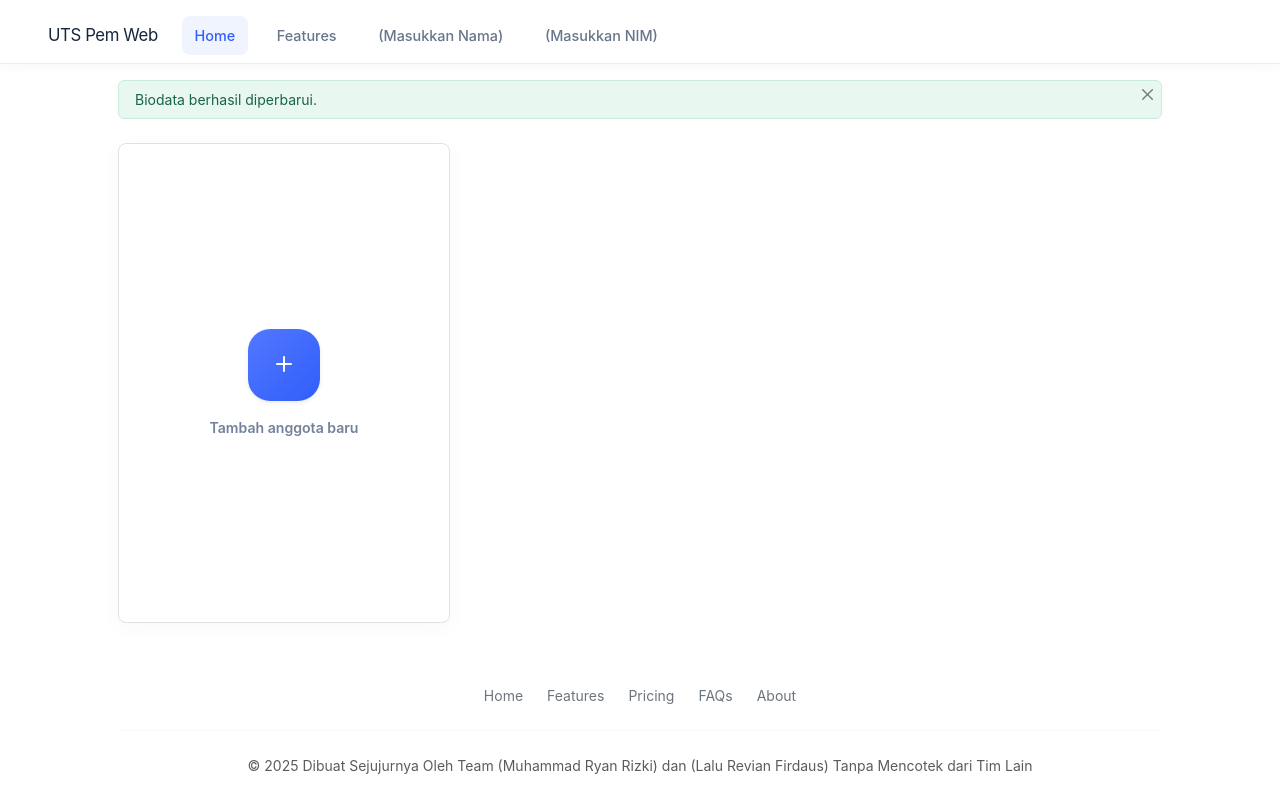
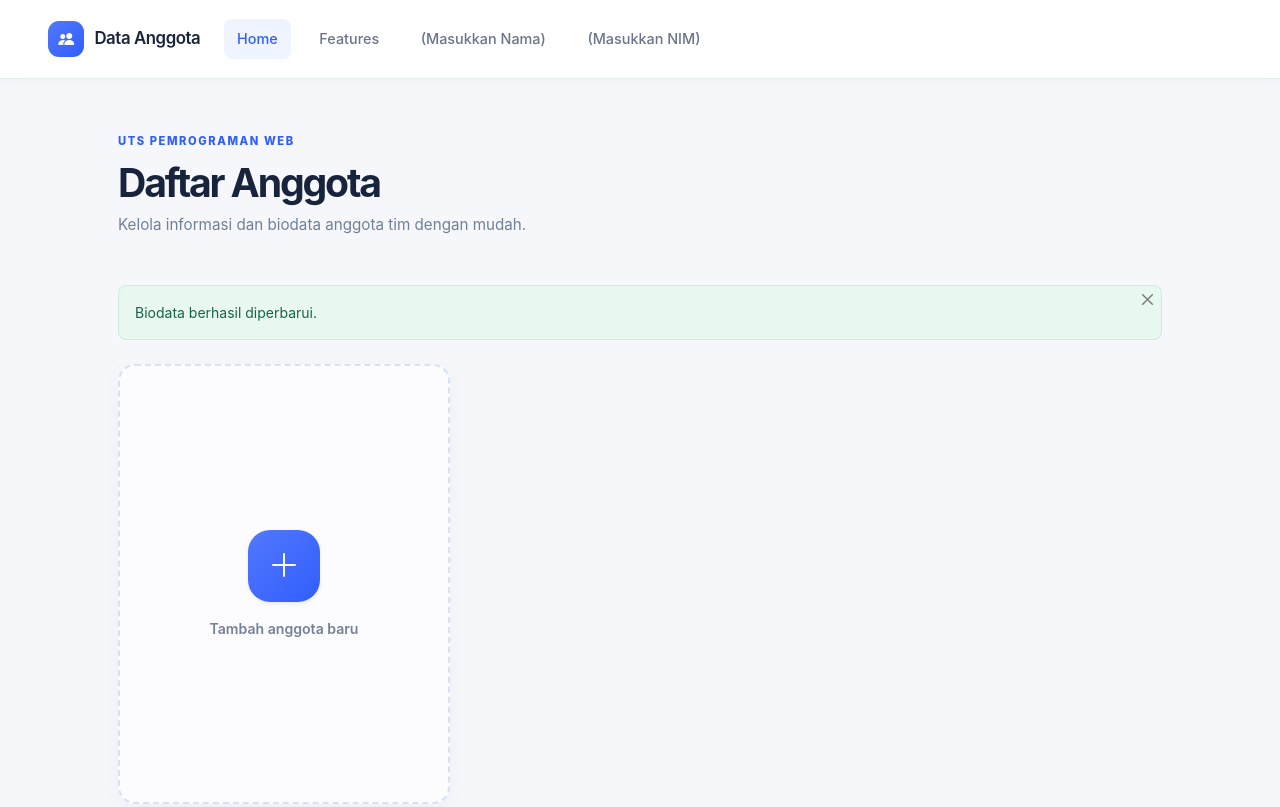
Before and after one commit to ryanrizki-glicth/uts-muhammad-ryan-rizki, a plain HTML site: page frontend/index.html in a window 1280 px wide. Shown: the top 807 px of the page. Drawn offline with nearby package versions, Linux system fonts and the light colour scheme; no server answers.

Commit message:
Perbarui struktur halaman daftar anggota

```diff
--- a/frontend/index.html
+++ b/frontend/index.html
@@ -3,7 +3,7 @@
 <head>
   <meta charset="UTF-8" />
   <meta name="viewport" content="width=device-width, initial-scale=1.0" />
-  <title>UTS Pem Web - Biodata Anggota</title>
+  <title>Data Anggota | UTS Pem Web</title>
 
   <!-- Bootstrap 5.3 CSS -->
   <link href="https://cdn.jsdelivr.net/npm/bootstrap@5.3.3/dist/css/bootstrap.min.css" rel="stylesheet" integrity="sha384-QWTKZyjpPEjISv5WaRU9OFeRpok6YctnYmDr5pNlyT2bRjXh0JMhjY6hW+ALEwIH" crossorigin="anonymous">
@@ -12,15 +12,15 @@
   <!-- Custom CSS persis sesuai contoh UTS -->
   <link rel="stylesheet" href="css/style.css" />
 </head>
-<body class="bg-white d-flex flex-column min-vh-100">
+<body class="d-flex flex-column min-vh-100">
 
   <!-- ================= TOP NAVBAR ================= -->
   <!-- Persis sesuai gambar referensi: UTS Pem Web, Home, Features, (Masukkan Nama), (Masukkan NIM) -->
-  <nav class="navbar navbar-expand-lg navbar-light bg-white pt-3 pb-2">
+  <nav class="navbar navbar-expand-lg navbar-light bg-white py-3">
     <div class="container-fluid px-4 px-lg-5">
 
       <!-- Brand Logo / Title -->
-      <a class="navbar-brand text-dark fw-normal fs-5 me-4" href="#home">UTS Pem Web</a>
+      <a class="navbar-brand text-dark fw-semibold fs-5 me-4" href="#home"><span class="brand-mark"><i class="bi bi-people-fill"></i></span> Data Anggota</a>
 
       <!-- Hamburger Button (Mobile Responsive Toggler) -->
       <button
@@ -57,21 +57,23 @@
   </nav>
 
   <!-- ================= MAIN CONTENT CONTAINER ================= -->
-  <main class="flex-grow-1 py-3">
+  <main class="flex-grow-1 py-4 py-lg-5" id="home">
     <div class="container-fluid px-4 px-lg-5" style="max-width: 1140px;">
 
+      <section class="page-heading mb-4 mb-lg-5"><div><span class="eyebrow">UTS PEMROGRAMAN WEB</span><h1 class="page-title">Daftar Anggota</h1><p class="page-subtitle">Kelola informasi dan biodata anggota tim dengan mudah.</p></div></section>
+
       <!-- Alert Banner: "Biodata berhasil diperbarui." -->
-      <div id="alertBanner" class="alert alert-success alert-dismissible fade show border-0 d-flex justify-content-between align-items-center mb-4 py-2 px-3 rounded-2" role="alert">
+      <div id="alertBanner" class="alert alert-success alert-dismissible fade show d-flex justify-content-between align-items-center mb-4 py-3 px-3 rounded-3" role="alert">
         <span id="alertMessage" class="small fw-normal">Biodata berhasil diperbarui.</span>
         <button type="button" class="btn-close shadow-none p-2" data-bs-dismiss="alert" aria-label="Close" style="font-size: 11px;"></button>
       </div>
 
-      <!-- Card Grid: 3 Kolom Sesuai Gambar Referensi -->
-      <div class="row row-cols-1 row-cols-md-3 g-4" id="memberCardGrid">
+      <!-- Daftar kartu anggota -->
+      <div class="row row-cols-1 row-cols-md-2 row-cols-xl-3 g-4" id="memberCardGrid">
 
         <!-- CARD 1: Tombol Tambah Anggota (+) -->
         <div class="col" id="colAddCard">
-          <div class="card h-100 border rounded-3 bg-white d-flex align-items-center justify-content-center p-4 card-add-member" style="min-height: 480px;">
+          <div class="card h-100 d-flex align-items-center justify-content-center p-4 card-add-member">
             <button
               type="button"
               class="btn-plus-circle d-flex align-items-center justify-content-center shadow-sm"
@@ -79,7 +81,7 @@
               data-bs-target="#modalAddMember"
               title="Tambah Anggota Biodata Baru"
             >
-              <i class="bi bi-plus text-white"></i>
+              <i class="bi bi-plus-lg text-white"></i>
             </button>
           </div>
         </div>
@@ -94,7 +96,7 @@
 
   <!-- ================= FOOTER ================= -->
   <!-- Persis sesuai gambar referensi: Links di atas, garis pemisah, dan teks copyright di bawah -->
-  <footer class="mt-auto py-4 bg-white text-center">
+  <footer class="mt-auto py-4 text-center">
     <div class="container-fluid px-4 px-lg-5" style="max-width: 1140px;">
 
       <!-- Footer Nav Links -->
```
